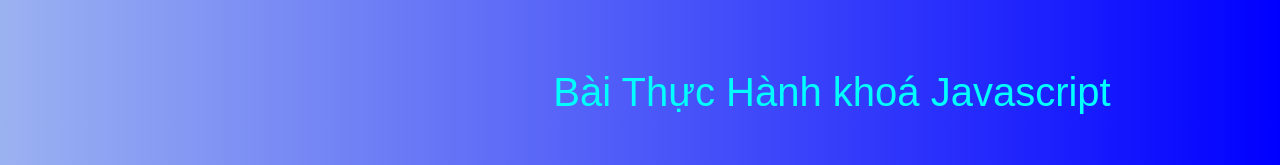
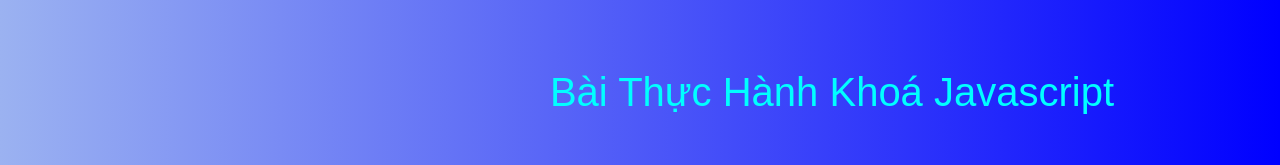
Before and after one commit to Quoc-Thong/Quoc-Thong.github.io, a plain HTML site: page index.html in a window 1280 px wide. Shown: the part 130-295 px from the top of the page. Drawn offline with Linux system fonts and the light colour scheme.

Commit message:
update index

```diff
--- a/index.html
+++ b/index.html
@@ -14,7 +14,7 @@
         <p>Khoá học: Javascript</p>
       </nav>
       <div class="main-down">
-        <p>Bài Thực Hành khoá Javascript</p>
+        <p>Bài Thực Hành Khoá Javascript</p>
         <div class="practise-wrap">
           <a href="calculator.html"><img src="img/calc.jpg" alt="calc" /></a>
           <a href="api.html"><img src="img/api.jpg" alt="api" /></a>
```
